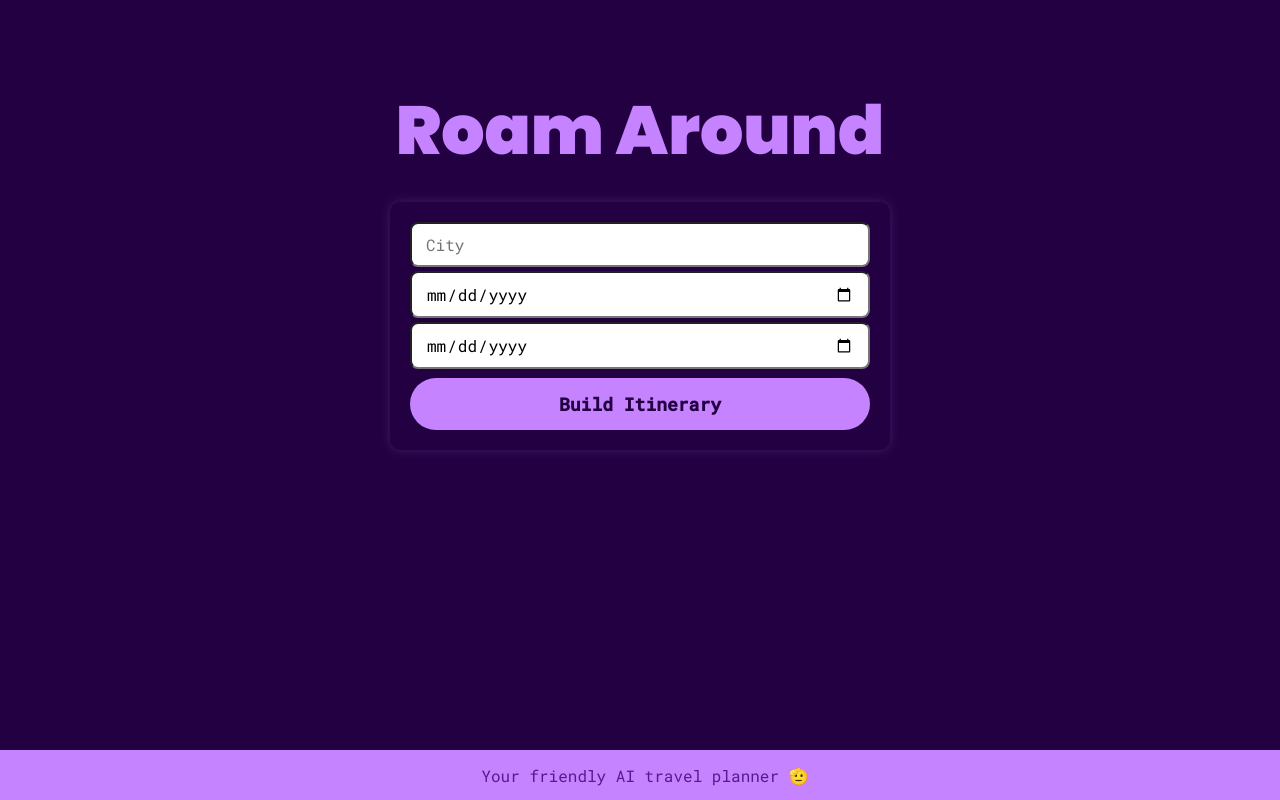
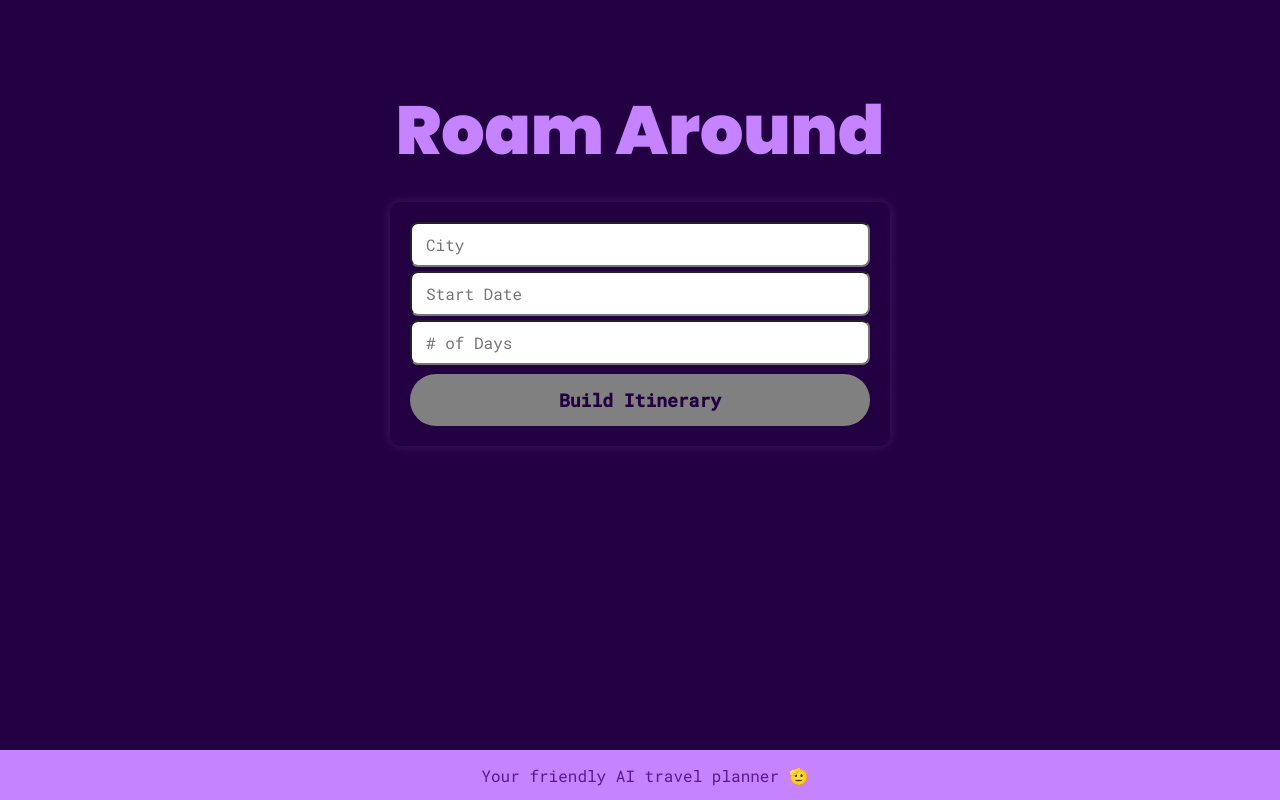
Before and after one commit to adiyatmapw/wisnu-roam-around, a Next.js app: page / in a window 1280 px wide. Built offline with nearby package versions, Linux system fonts and the light colour scheme.

Commit message:
added validations, some functionality modifications

```diff
--- a/app/globals.css
+++ b/app/globals.css
@@ -125,6 +125,16 @@ input {
   font-size: 18px;
 }
 
+.input-button:disabled
+{
+  background-color: grey;
+}
+.input-button:disabled:hover{
+  background-color: grey;
+
+  cursor: not-allowed;
+
+}
 .app-container {
   padding: 20px;
   min-height: 100%;
@@ -143,7 +153,20 @@ input {
 .input-button:hover {
   background-color: #a955f1;
 }
-
+input{
+  padding: 10px 14px;
+  margin-bottom: 4px;
+  outline: none;
+  font-size: 16px;
+  width: 100%;
+  border-radius: 8px;
+}
+.react-datepicker__day--selected {
+  background-color: #c683ff !important;
+}
+.react-datepicker__day--keyboard-selected{
+  background-color: #e1beff !important;
+}
 @media screen and (max-width: 500px) {
   .form-container {
     width: 100%;
--- a/app/page.tsx
+++ b/app/page.tsx
@@ -4,9 +4,13 @@ import React, { useState, useEffect, useReducer } from 'react'
 import ReactMarkdown from 'react-markdown'
 import remarkGfm from 'remark-gfm'
 import { data } from '../city-data'
+import DatePicker from "react-datepicker";
+import "react-datepicker/dist/react-datepicker.css"
 
 export default function Home() {
-  const [request, setRequest] = useState<{startDate?: string, endDate?: string, city?: string}>({})
+  const [request, setRequest] = useState<{startDate?: string, daysNum?: number, city?: string}>({})
+  const [disableButton, setDisableButton] = useState<boolean>(true)
+  const [error, setError] = useState<{daysNum:boolean}>({daysNum:false})
   let [itinerary, setItinerary] = useState<string>('')
   const [loading, setLoading] = useState(false)
   const [message, setMessage] = useState('')
@@ -14,6 +18,37 @@ export default function Home() {
   useEffect(() => {
     checkRedirect()
   }, [])
+
+
+  useEffect(()=>{
+    if(request.daysNum && request.daysNum>10)
+    {
+      setError(error => ({
+        ...error, daysNum: true
+      }))
+    }
+    else {
+      setError(error => ({
+        ...error, daysNum: false
+      }))
+    }
+
+    if(
+      request.city
+      && request.daysNum
+      && request.startDate
+      && request.daysNum <= 10
+    )
+    {
+      setDisableButton(false)
+    }
+    if(request.city == "" || request.daysNum == 0 || request.startDate == "" || (request.daysNum && request.daysNum > 10))
+    {
+      setDisableButton(true)
+    }
+
+  },[request])
+
 
   function checkRedirect() {
     if (window.location.hostname === 'gpt-travel-advisor.vercel.app') {
@@ -23,21 +58,14 @@ export default function Home() {
 
   async function hitAPI() {
 
-    const diffDate = (startDate: Date, endDate: Date) => {
-      // @ts-ignore
-      const diffTime = endDate - startDate;
-      return Math.ceil(diffTime / (1000 * 60 * 60 * 24));
-    }
-
     const isDateValid = (date: Date) => {
       return date.getTime() === date.getTime()
     }
     try {
-      if (!request.city || !request.startDate || !isDateValid(new Date(request.startDate))  || !request.endDate || !isDateValid(new Date(request.endDate)) ||
-          new Date(request.startDate) > new Date(request.endDate)) return
-      const days = diffDate(new Date(request.startDate), new Date(request.endDate)) + 1
+      if (!request.city || !request.startDate || !isDateValid(new Date(request.startDate))  || !request.daysNum) return
       //setMessage('Hi! We hit our limits at the moment. Please come back tomorrow!')
       setMessage('Building itinerary...this may take 40 seconds')
+      setDisableButton(true)
       setLoading(true)
       setItinerary('')
 
@@ -45,17 +73,16 @@ export default function Home() {
         if (!loading) return
         setMessage('Getting closer ...')
       }, 2000)
-
       setTimeout(() => {
         if (!loading) return
         setMessage('Almost there ...')
       }, 15000)
-
       const response = await fetch('/api/get-itinerary', {
         method: 'POST',
         body: JSON.stringify({
-          days,
-          city: request.city
+          days:request.daysNum,
+          city: request.city,
+          startDate:request.startDate,
         })
       })
       const json = await response.json()
@@ -76,6 +103,7 @@ export default function Home() {
       })
 
       setItinerary(itinerary)
+      setDisableButton(false)
       setLoading(false)
     } catch (err) {
       console.log('error: ', err)
@@ -98,14 +126,20 @@ export default function Home() {
         <div style={styles.formContainer} className="form-container">
           <input style={styles.input}  placeholder="City" onChange={e => setRequest(request => ({
             ...request, city: e.target.value
-          }))} />
-          <input type="date" style={styles.input} placeholder="Start Date" onChange={e => setRequest(request => ({
-            ...request, startDate: e.target.value
-          }))} />
-          <input type="date" style={styles.input} min={request.startDate} placeholder="End Date" onChange={e => setRequest(request => ({
-            ...request, endDate: e.target.value
-          }))} />
-          <button className="input-button"  onClick={hitAPI}>Build Itinerary</button>
+            }))}
+          />
+
+          <DatePicker placeholderText={"Start Date"} minDate={new Date()}  selected={request.startDate} onChange={(date) => {
+            setRequest(request => ({
+              ...request, startDate: date
+            }))}}
+          />
+          <input type="number" style={styles.input}  placeholder="# of Days" onChange={e => setRequest(request => ({
+            ...request, daysNum: Number(e.target.value)
+            }))}
+          />
+          {error.daysNum && <p style={styles.daysError}>At the moment we can only build itineraries for trips 10 days or less</p>}
+          <button className='input-button' disabled={disableButton}  onClick={hitAPI}>Build Itinerary</button>
         </div>
         <div className="results-container">
         {
@@ -180,6 +214,11 @@ const styles = {
     fontFamily: 'Poppins',
     fontSize: '68px'
   },
+  daysError: {
+    color: "red",
+    fontSize: "11px",
+    margin: "5px 0"
+  },
   input: {
     padding: '10px 14px',
     marginBottom: '4px',
--- a/package.json
+++ b/package.json
@@ -18,6 +18,7 @@
     "eslint-config-next": "13.1.6",
     "next": "13.1.6",
     "react": "18.2.0",
+    "react-datepicker": "^4.10.0",
     "react-dom": "18.2.0",
     "react-markdown": "^8.0.5",
     "remark-gfm": "^3.0.1",
--- a/pages/api/get-itinerary.ts
+++ b/pages/api/get-itinerary.ts
@@ -22,11 +22,12 @@ export default async function handler(
   req: NextApiRequest,
   res: NextApiResponse<Data | Error>
 ) {
-  let days, city
+  let days, city, startDate
   if (req.body) {
     let body = JSON.parse(req.body)
     days = body.days
     city = body.city
+    startDate = body.startDate
   }
 
   const parts = city.split(' ')
@@ -39,10 +40,8 @@ export default async function handler(
     days = 10
   }
 
- // YYYY let basePrompt = `You are a travel guide that knows everything about ${city}, I am a first time visitor who wants to explore all of the city's best historical attractions, eat at the best rated restaurants, and do a few fun and adveneterous activities. What is an ideal and interesting itinerary for ${days} days in ${city}?`
- let basePrompt = `What is an ideal and interesting itinerary for ${days} days in ${city}?`
-
- try {
+  let basePrompt = `what is an ideal and complete itinerary for ${days} days and starting out on ${startDate} in ${city}?`
+  try {
     const response = await fetch('https://api.openai.com/v1/completions', {
       method: 'POST',
       headers,
```
Also changed, not shown: 1 other file (tests, documents, lock files or other folders).
